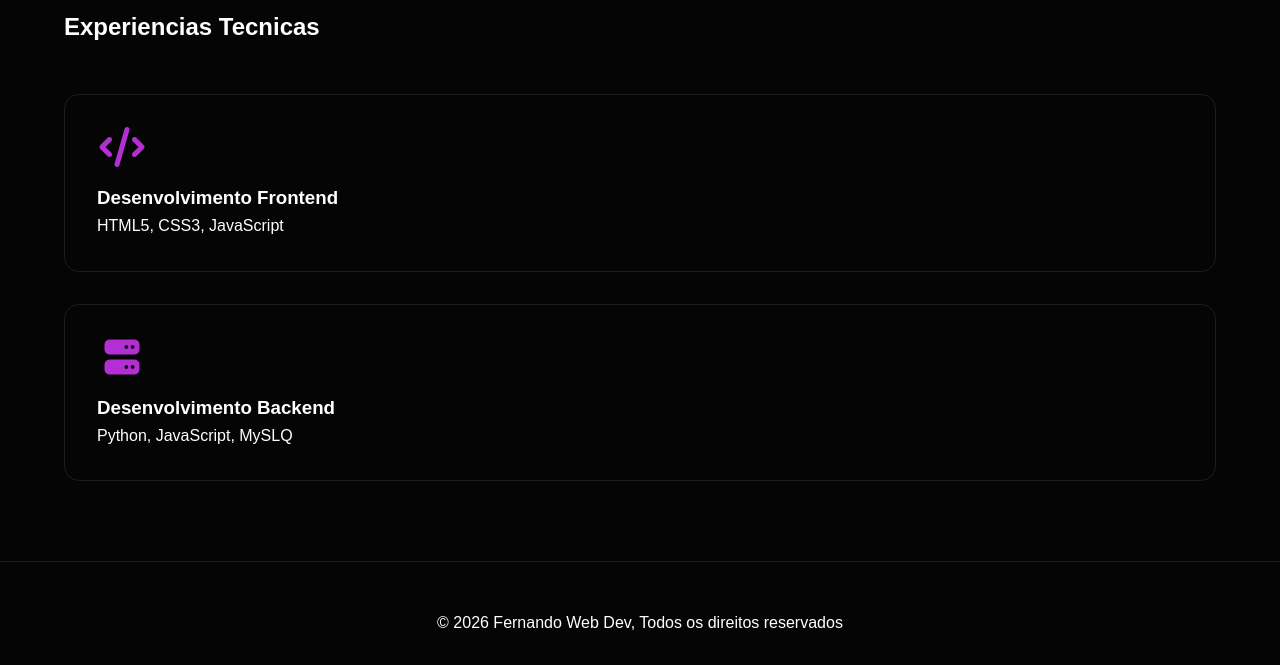
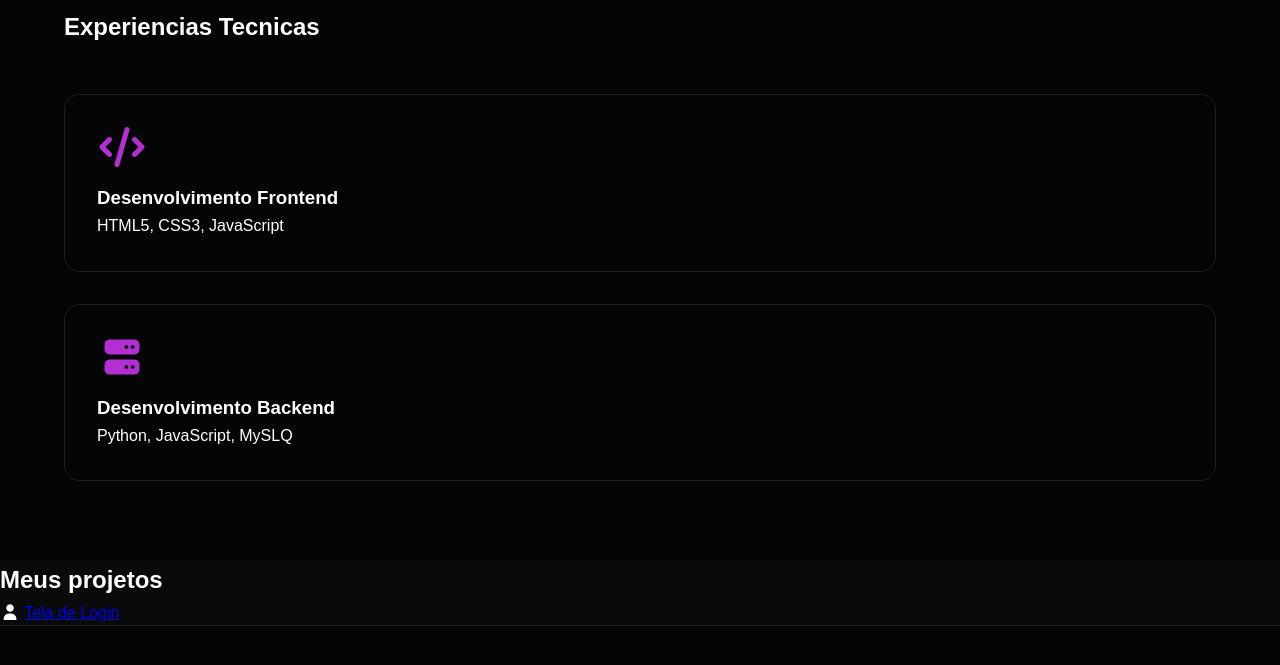
Before and after one commit to Fernando-WebDev/Portfolio, a plain HTML site: page projeto/index.html in a window 1280 px wide. Shown: the part 872-1537 px from the top of the page. Drawn offline with Linux system fonts and the light colour scheme.

Commit message:
começando a adicionar os projetos

```diff
--- a/projeto/index.html
+++ b/projeto/index.html
@@ -48,6 +48,16 @@
         </div>
     </section>
 
+    <section id="projetos" class="projetos">
+        <h2>Meus projetos</h2>
+        <div class="projetos">
+            <div class="projetos-cartas">
+                <i class="fa-solid fa-user"></i>
+                <a href="https://fernando-webdev.github.io/Tela-de-Login/">Tela de Login</a>
+            </div>
+        </div>
+    </section>
+
     <footer>
         <p>&copy; 2026 Fernando Web Dev, Todos os direitos reservados</p>
         <div id="contato" class="links-sociais">
```
